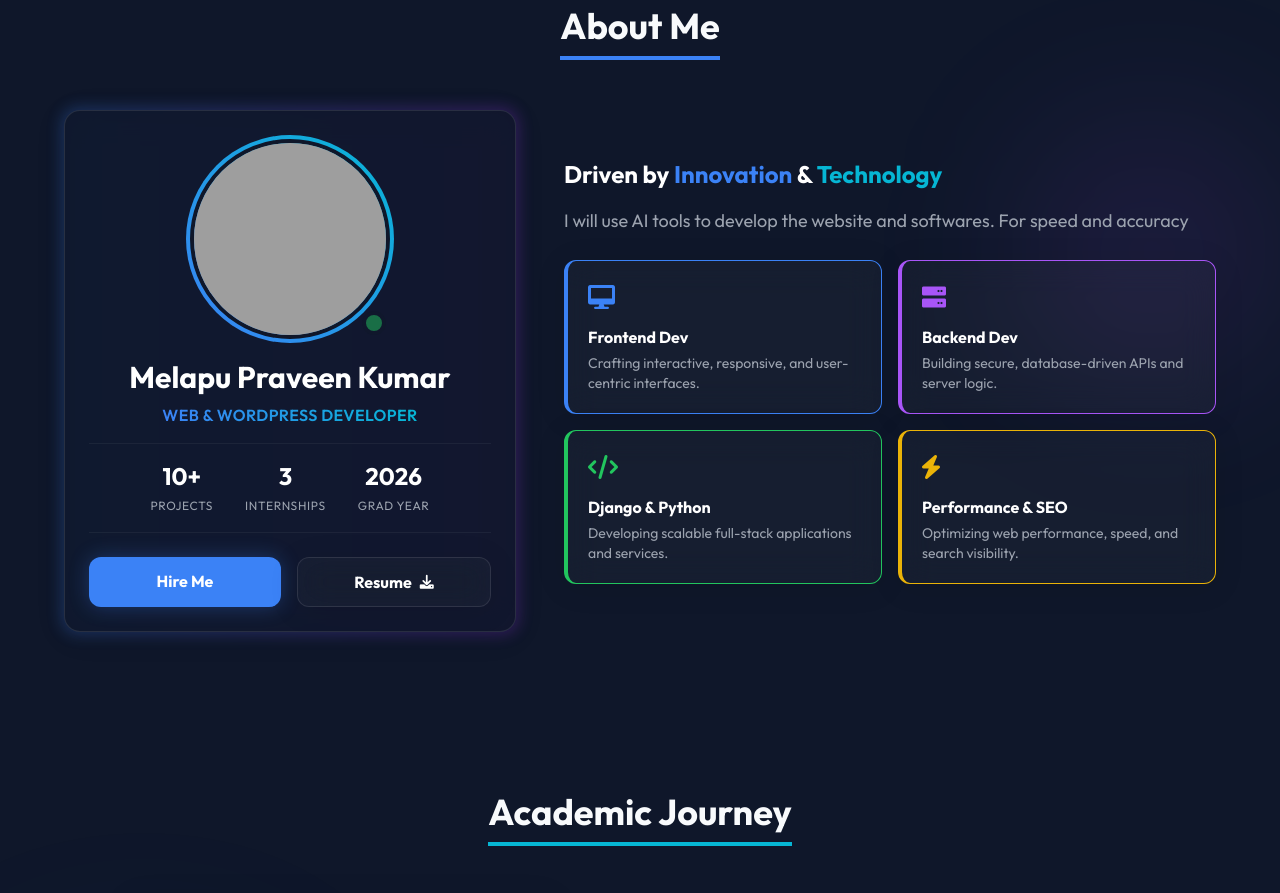
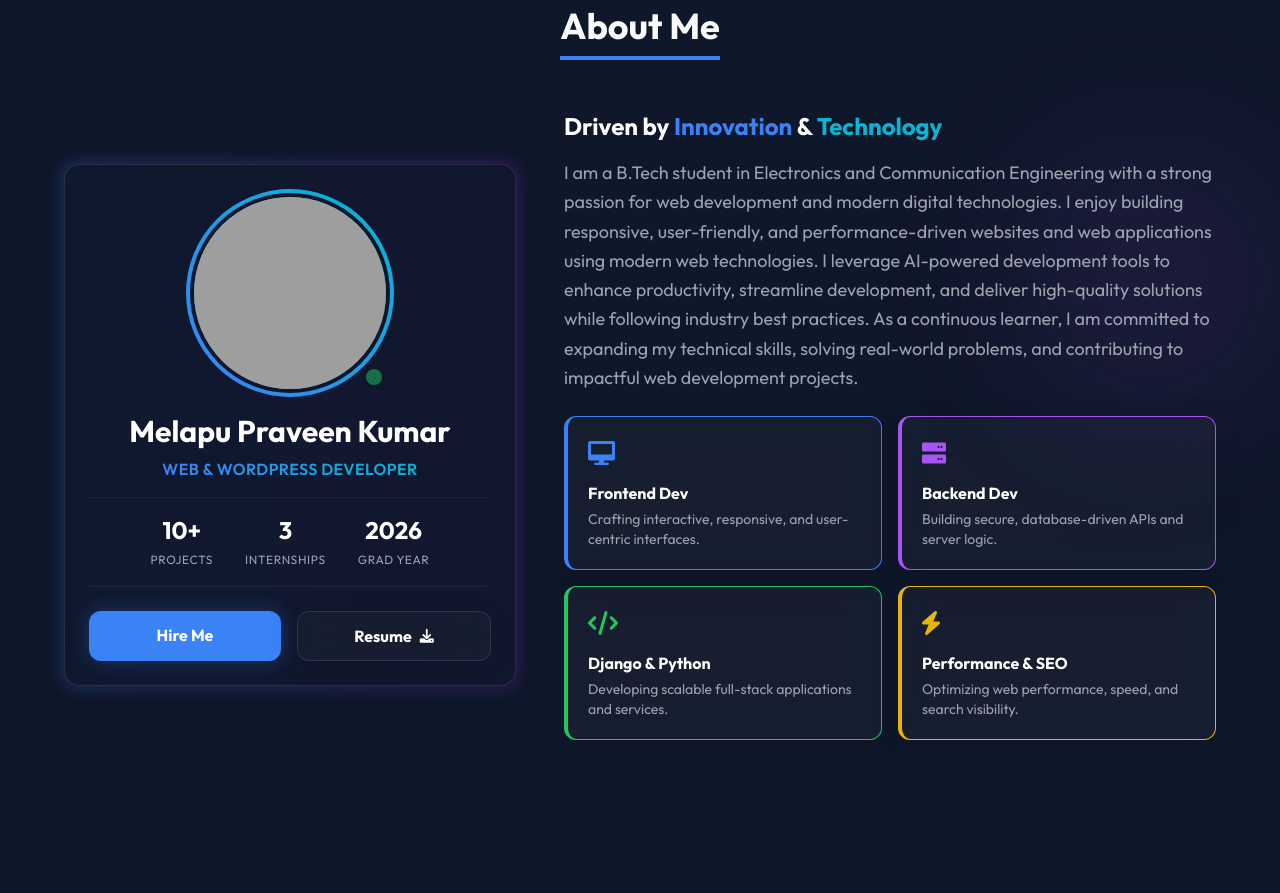
Before and after one commit to Praveenkumarmelapu/portfolio, a plain HTML site: page index.html in a window 1280 px wide. Shown: the part 874-1767 px from the top of the page. Drawn offline with nearby package versions, Linux system fonts and the light colour scheme; grey boxes are pictures that could not be loaded; animation ran at ten frames a second.

Commit message:
Restore original About Me text

```diff
--- a/index.html
+++ b/index.html
@@ -383,7 +383,13 @@
                                 class="text-neonBlue">Innovation</span> & <span class="text-neonCyan">Technology</span>
                         </h3>
                         <p class="text-gray-400 leading-relaxed text-lg mb-6">
-                            I will use AI tools to develop the website and softwares. For speed and accuracy
+                            I am a B.Tech student in Electronics and Communication Engineering with a strong passion for
+                            web development and modern digital technologies. I enjoy building responsive, user-friendly,
+                            and performance-driven websites and web applications using modern web technologies. I
+                            leverage AI-powered development tools to enhance productivity, streamline development, and
+                            deliver high-quality solutions while following industry best practices. As a continuous
+                            learner, I am committed to expanding my technical skills, solving real-world problems, and
+                            contributing to impactful web development projects.
                         </p>
                     </div>
 
```
